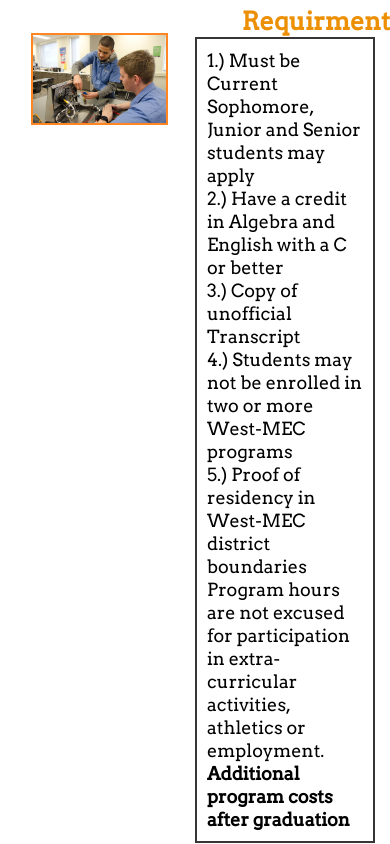
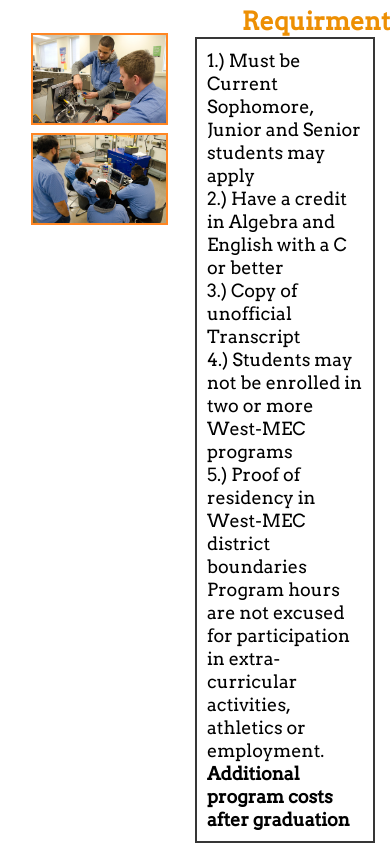
Before and after one commit to BVargas949/Capstone, a plain HTML site: page index.html in a window 390 px wide. Shown: the part 2800-3644 px from the top of the page. Drawn offline with Linux system fonts and the light colour scheme.

Commit message:
Final images added before mobile styles

```diff
--- a/index.html
+++ b/index.html
@@ -83,6 +83,7 @@
         <section id="about2">
             <h3 class="secH">Requirments</h3>
             <img src="real.jpg" alt="" class="real">
+            <img src="real2.jpg" alt="" class="real">
             <p class="path2">
                 1.) Must be Current Sophomore, Junior and Senior students may apply
                 <br>
```
